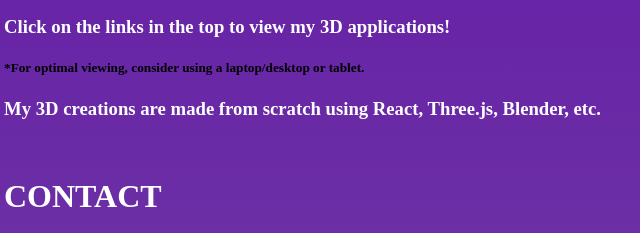
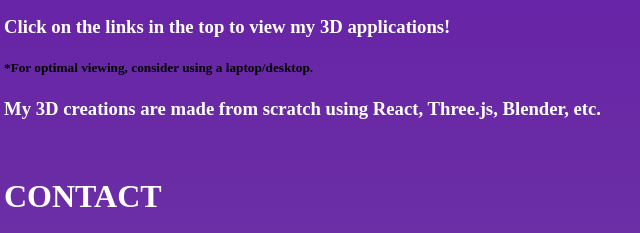
Before and after one commit to lowercasecap/website, a plain HTML site: page index.html in a window 1280 px wide. Shown: the part 211-444 px from the top of the page, 4-644 px from the left. Drawn offline with Linux system fonts and the light colour scheme.

Commit message:
Update index.html

```diff
--- a/index.html
+++ b/index.html
@@ -26,7 +26,7 @@
         <h2>Creative developer</h2>
         <h3>Creative developer and Paramedic living in Fargo, ND.</h3>
         <h3>Click on the links in the top to view my 3D applications!</h3>
-        <h5>*For optimal viewing, consider using a laptop/desktop or tablet.</h5>
+        <h5>*For optimal viewing, consider using a laptop/desktop.</h5>
         <h3>My 3D creations are made from scratch using React, Three.js, Blender, etc.</h3>
     </div>
     <br>
```
